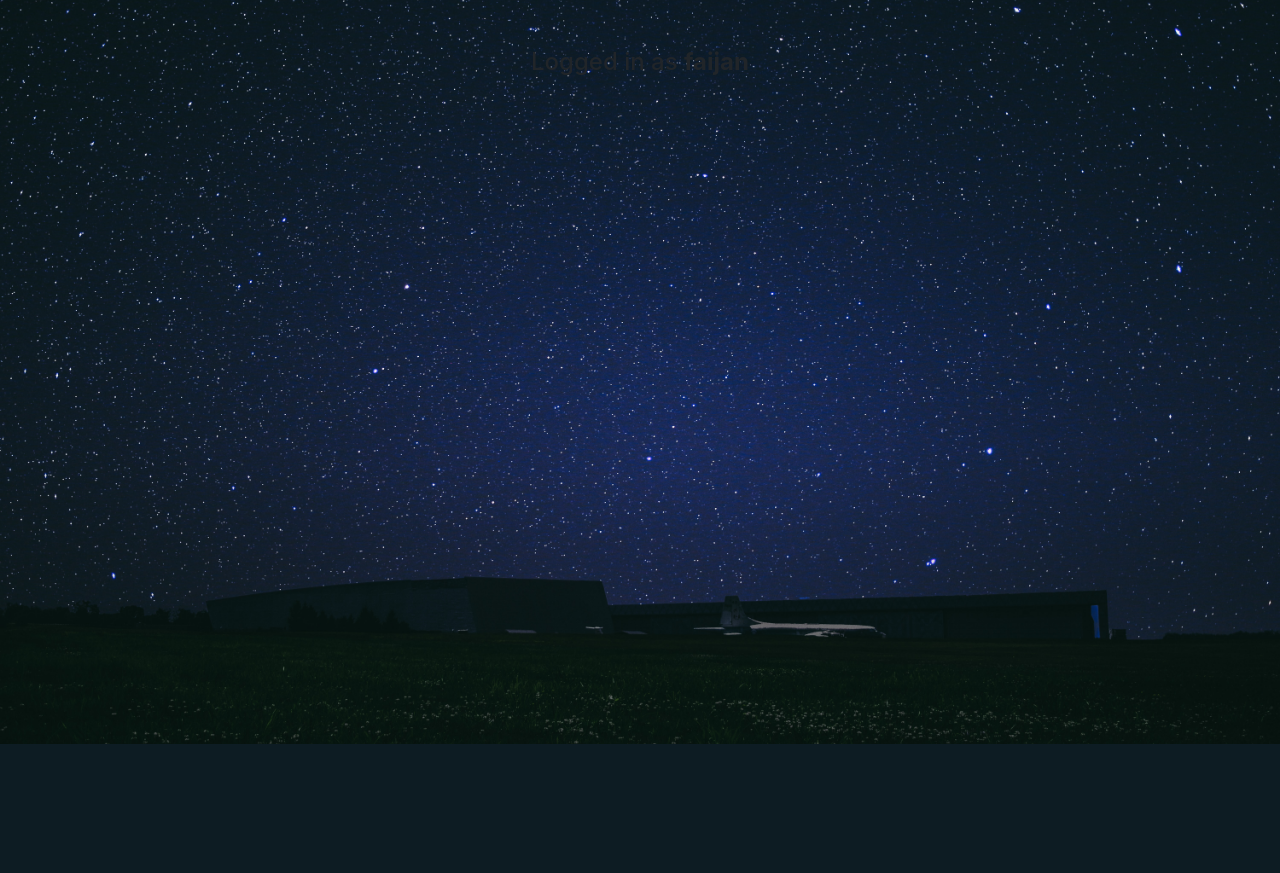
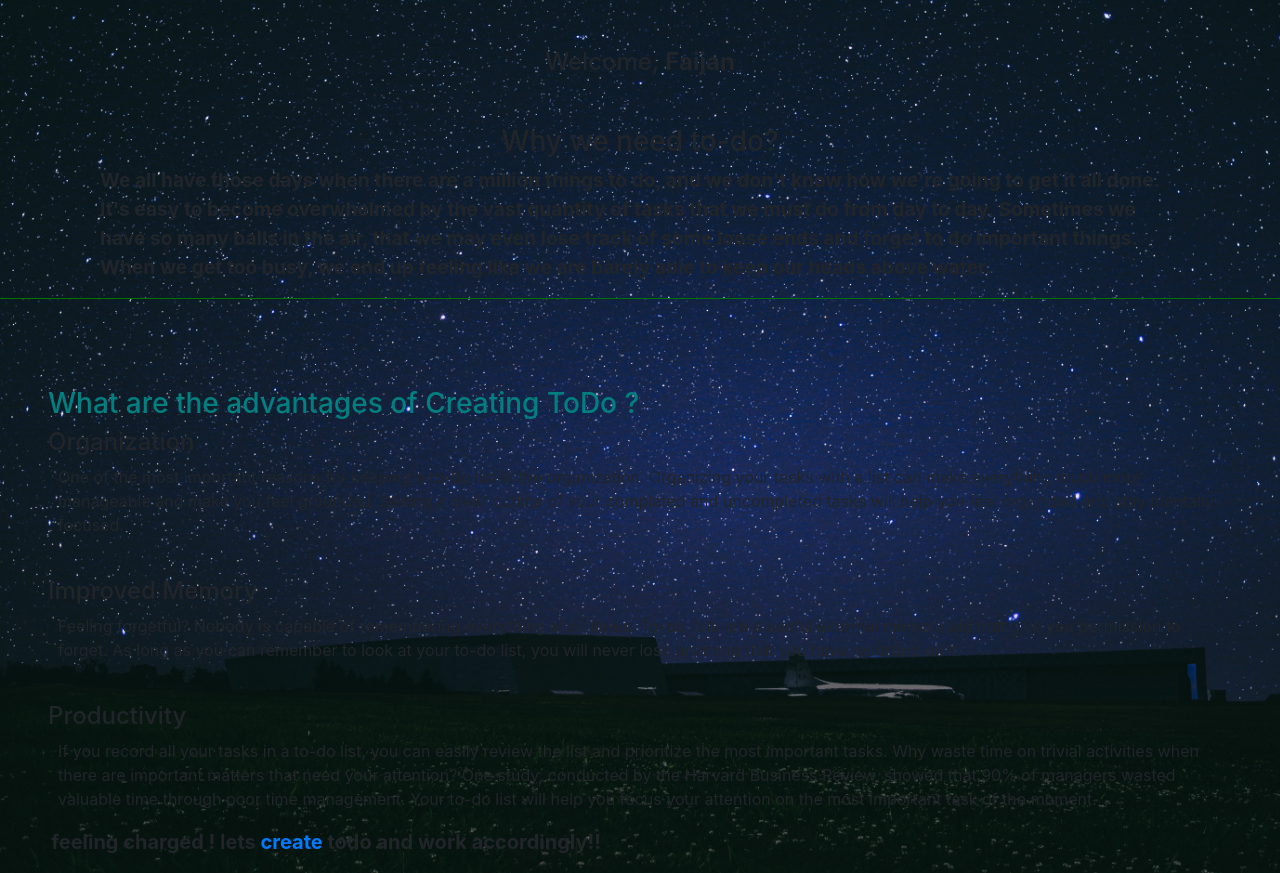
Before and after one commit to faijan22/django3-todo, a Django app: page / in a window 1280 px wide. Shown: the part 56-929 px from the top of the page. Before the commit the page ends 800 px from the top, so only its background shows below. Run offline with Django 3.2, Linux system fonts and the light colour scheme; a user stored in the database is signed in; some libraries are stand-ins or nearby versions.

Commit message:
added information to home, edited code of view todo

```diff
--- a/todo/templates/todo/base.html
+++ b/todo/templates/todo/base.html
@@ -6,7 +6,7 @@
   <meta name="viewport" content="width=device-width, initial-scale=1.0">
   <link rel="stylesheet" href="https://stackpath.bootstrapcdn.com/bootstrap/4.5.0/css/bootstrap.min.css" integrity="sha384-9aIt2nRpC12Uk9gS9baDl411NQApFmC26EwAOH8WgZl5MYYxFfc+NcPb1dKGj7Sk" crossorigin="anonymous">
   <link rel="stylesheet" href="{% static 'css/base.css' %}">
-  <title>Document</title>
+  <title>{% block title %}{% endblock %}</title>
 </head>
 <body >
   <nav class="navbar navbar-expand-lg navbar-light bg-warning">
@@ -22,7 +22,7 @@
             <li class="nav-item active dropdown">
               <a class="nav-link dropdown-toggle text-black font-weight-bold text-uppercase" href="" data-toggle="dropdown">Welcome {{ user.username }}</a>
               <div class="dropdown-menu">
-                  <a class="dropdown-item" href="{% url 'logoutuser' %}">Logout</a>
+                  <a class="dropdown-item " href="{% url 'logoutuser' %}">Logout</a>
               </div>
             </li>
             <li class="nav-item active">
--- a/todo/templates/todo/createtodo.html
+++ b/todo/templates/todo/createtodo.html
@@ -1,5 +1,8 @@
 {% extends 'todo/base.html' %}
 {% load crispy_forms_tags %}
+
+{% block title %} Create {% endblock %}
+
 {% block content %}
 <div class="container text-center my-5 text-uppercase bg-warning p-2">
 <h4> Create</h4>
--- a/todo/templates/todo/currenttodos.html
+++ b/todo/templates/todo/currenttodos.html
@@ -1,4 +1,6 @@
 {% extends 'todo/base.html' %}
+
+{% block title %} Current {% endblock %}
 
 {% block content %}
 
--- a/todo/templates/todo/home.html
+++ b/todo/templates/todo/home.html
@@ -1,4 +1,8 @@
 {% extends 'todo/base.html' %}
+
+{% block title %} Home {% endblock %}
+
+
 {% block content %}
 
 
@@ -6,8 +10,63 @@
     <!-- the user is already passed to the html so we dont have to pass it explicitly -->
     {% if user.is_authenticated %}
         <div class="container text-center my-5">
-            <h4> Logged in as <b>{{ user.username }}</b> </h4>
+            <h4> Welcome, <b>{{ user.username|capfirst }}</b> </h4>
         </div>
+
+        <div class="container text-center text-wrap">
+            <h3>Why we need to-do?</h3>
+            <div class="container text-left text-wrap">
+            <b style="font-size: larger; ">
+                We all have those days when there are a million
+                things to do, and we don't know how we're going
+                to get it all done. It's easy to become overwhelmed
+                by the vast quantity of tasks that we must do from day
+                to day. Sometimes we have so many balls in the air,
+                that we may even lose track of some loose ends and
+                forget to do important things. When we get too busy,
+                we end up feeling like we are barely able to keep our
+                heads above water. </b>
+            </div>
+        </div>
+        <hr color="green" >
+<br>
+<br>
+<br>
+
+        <div class="mx-5 text-left text-wrap">
+            <h3 style="color: teal;">What are the advantages of Creating ToDo ? </h3>
+
+            <b style="font-size: larger; ">
+            <h4> Organization</h4> </b>
+            <p style="margin-left: 10px;">One of the most important reasons for keeping a to-do
+            list is the organization. Organizing your tasks with a list
+            can make everything much more manageable and make you feel
+            grounded. Seeing a clear outline of your completed and uncompleted
+            tasks will help you feel organized and stay mentally focused.</p>
+            <br>
+
+            <b style="font-size: larger; ">
+            <h4>Improved Memory</h4> </b>
+            <p style="margin-left: 10px;">Feeling forgetful? Nobody is capable of
+            remembering everything at all times. To-do lists are a useful external
+            memory aid that give you permission to forget. As long as you can
+            remember to look at your to-do list, you will never lose anything
+            that you have recorded on it.</p>
+            <br>
+
+            <b style="font-size: larger; ">
+            <h4>Productivity</h4></b>
+            <p style="margin-left: 10px;">If you record all your tasks in a to-do list,
+            you can easily review the list and prioritize the most important tasks.
+            Why waste time on trivial activities when there are important matters
+            that need your attention? One study, conducted by the Harvard Business
+            Review, showed that 90% of managers wasted valuable time through poor
+            time management. Your to-do list will help you focus your attention
+            on the most important task of the moment.</p>
+
+        </div>
+        <b> <p style="margin-left: 4%; font-size: 20px;"> feeling charged ! lets <a href="{% url 'createtodo' %}" style="text-decoration:none;">create</a> todo and work accordingly!! </p> </b>
+
             <!-- we took post bcaz browser like chrome and others check for <a> link and load them so if user clicks any link it will load those link faster but if there is a log out link then it will load it and log you out and we dont want that so make it form -->
             <!-- <form action="{% url 'logoutuser' %}" method="POST">
                 {% csrf_token %}
--- a/todo/templates/todo/loginuser.html
+++ b/todo/templates/todo/loginuser.html
@@ -1,4 +1,6 @@
 {% extends 'todo/base.html' %}
+
+{% block title %} Login {% endblock %}
 
 {% block content %}
 
--- a/todo/templates/todo/signupuser.html
+++ b/todo/templates/todo/signupuser.html
@@ -1,5 +1,8 @@
 {% extends 'todo/base.html' %}
 {% load crispy_forms_tags %}
+
+{% block title %} Signup {% endblock %}
+
 {% block content %}
 
 <div class="container my-5 text-center bg-warning p-2">
--- a/todo/views.py
+++ b/todo/views.py
@@ -83,7 +83,7 @@ def loginuser(request):
         else:
             #if user mathes then
             login(request, user) #login the user
-            return redirect('currenttodos') #redirect the user to success page
+            return redirect('home') #redirect the user to success page
 
 @login_required
 def logoutuser(request):
@@ -115,17 +115,18 @@ def createtodo(request):
 
 @login_required
 def comlpetetodo(request, todo_pk):
-        todo = get_object_or_404(Todo ,pk=todo_pk, user=request.user)
-        if request.method == 'POST':
-            todo.datecompleted = timezone.now()
-            todo.save()
-            return redirect('currenttodos')
+    todo = get_object_or_404(Todo ,pk=todo_pk, user=request.user)
+    if request.method == 'POST':
+        todo.datecompleted = timezone.now()
+        todo.save()
+    return redirect('currenttodos')
+
 @login_required
 def deletetodo(request, todo_pk):
-        todo = get_object_or_404(Todo ,pk=todo_pk, user=request.user)
-        if request.method == 'POST':
-            todo.delete()
-            return redirect('currenttodos')
+    todo = get_object_or_404(Todo ,pk=todo_pk, user=request.user)
+    if request.method == 'POST':
+        todo.delete()
+        return redirect('currenttodos')
 
 def completedtodos(request):
         todos =Todo.obejcts.filter(user=request.user, datecompleted__isnull=False).order_by('-datecompleted')
```
Also changed, not shown: todo/templates/todo/completedtodos.html (+5 -2 lines), todo/templates/todo/viewtodo.html (+26 -18 lines), db.sqlite3.
